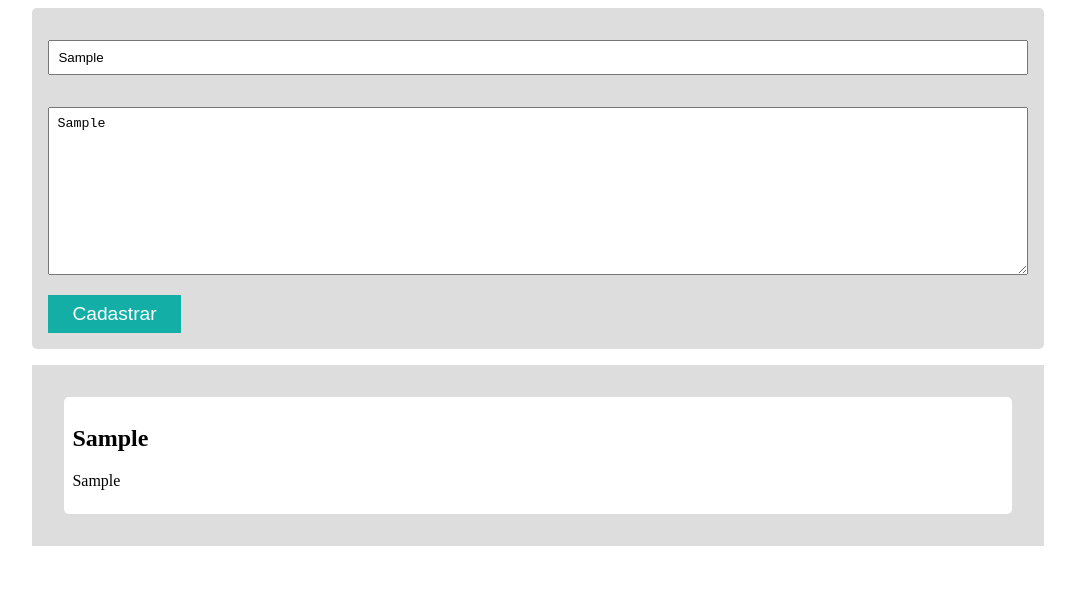
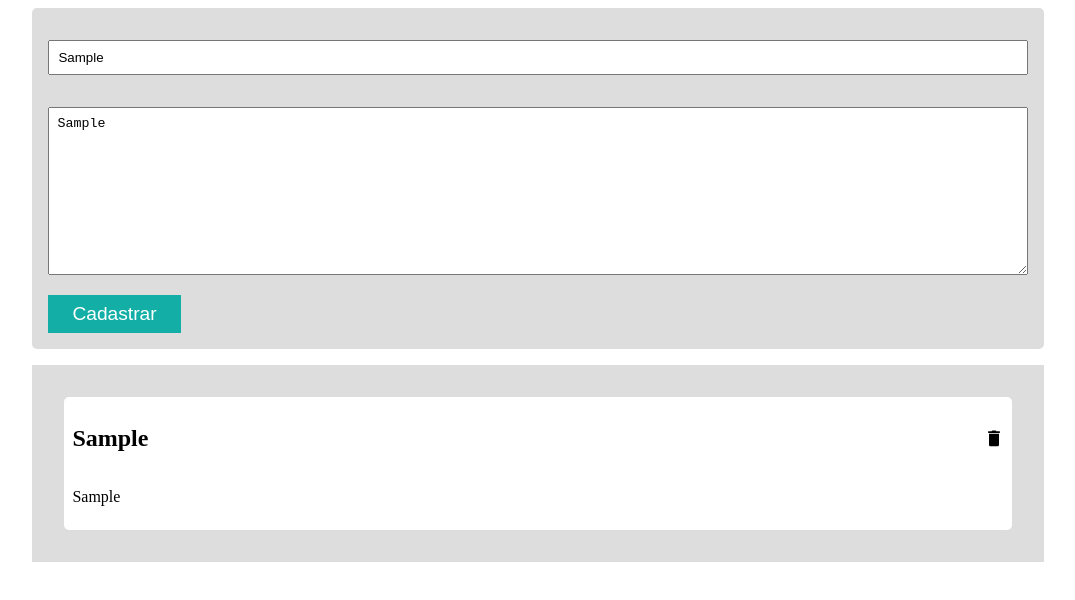
Before and after one commit to guicazaroto/react, a React (Create React App) app: page / in a window 1280 px wide. Both pictures are taken after typing "Sample", "Sample" into the empty fields and a click on the button "Cadastrar". Shown: the top 600 px of the page, without its empty margins (102-1177 px from the left). Built offline with nearby package versions, Linux system fonts and the light colour scheme.

Commit message:
[feature] delete notes

```diff
--- a/src/App.js
+++ b/src/App.js
@@ -1,7 +1,7 @@
 import React from 'react'
 import AddCardForm from './components/AddCardForm'
 import NoteList from './components/NoteList'
-import './App.css'
+import './assets/css/App.css'
 
 class App extends React.Component {
   constructor () {
@@ -17,11 +17,20 @@ class App extends React.Component {
     this.setState({ notes: noteState })
   }
 
+  deleteNote (index) {
+    let notesArray = this.state.notes
+    notesArray.splice(index, 1)
+    this.setState({ notes: notesArray })
+  }
+
   render() {
     return (
       <div className="App container">
         <AddCardForm createNote={this.createNote.bind(this)} />
-        <NoteList notes={this.state.notes}/>
+        <NoteList
+          notes={this.state.notes}
+          deleteNote={this.deleteNote.bind(this)}
+        />
       </div>
     );
   }
--- a/src/components/NoteCard/NoteCard.jsx
+++ b/src/components/NoteCard/NoteCard.jsx
@@ -1,12 +1,18 @@
 import React from 'react'
+import { ReactComponent as DeleteIcon } from '../../assets/images/trash-icon.svg'
+class NoteCard extends React.Component {
+  deleteNoteByIndex(){
+    this.props.deleteNote(this.props.noteIndex)
+  }
 
-class NoteCard extends React.Component {
   render () {
     return(
       <section>
-        <header>
-          <p>{this.props.noteBody}</p>
+        <header className="card-header">
+          <h2>{this.props.noteTitle}</h2>
+          <DeleteIcon onClick={this.deleteNoteByIndex.bind(this)} />
         </header>
+        <p>{this.props.noteBody}</p>
       </section>
     )
   }
--- a/src/components/NoteList/NoteList.css
+++ b/src/components/NoteList/NoteList.css
@@ -10,3 +10,8 @@
   padding: 0.5rem;
   margin: 1rem 0;
 }
+.card-header {
+  display: flex;
+  align-items: center;
+  justify-content: space-between;
+}
--- a/src/components/NoteList/NoteList.jsx
+++ b/src/components/NoteList/NoteList.jsx
@@ -9,8 +9,12 @@ class NoteList extends React.Component {
         {this.props.notes.map((note, index) => {
             return(
               <li className="note-item" key={index}>
-                <h2>{note.title}</h2>
-                <NoteCard noteBody={note.body} />
+                <NoteCard
+                  noteTitle={note.title}
+                  noteBody={note.body}
+                  noteIndex={index}
+                  deleteNote={this.props.deleteNote}
+                />
               </li>
             )
         })}
```
Also changed, not shown: src/assets/css/App.css (renamed from src/App.css), src/assets/images/trash-icon.svg (added).
